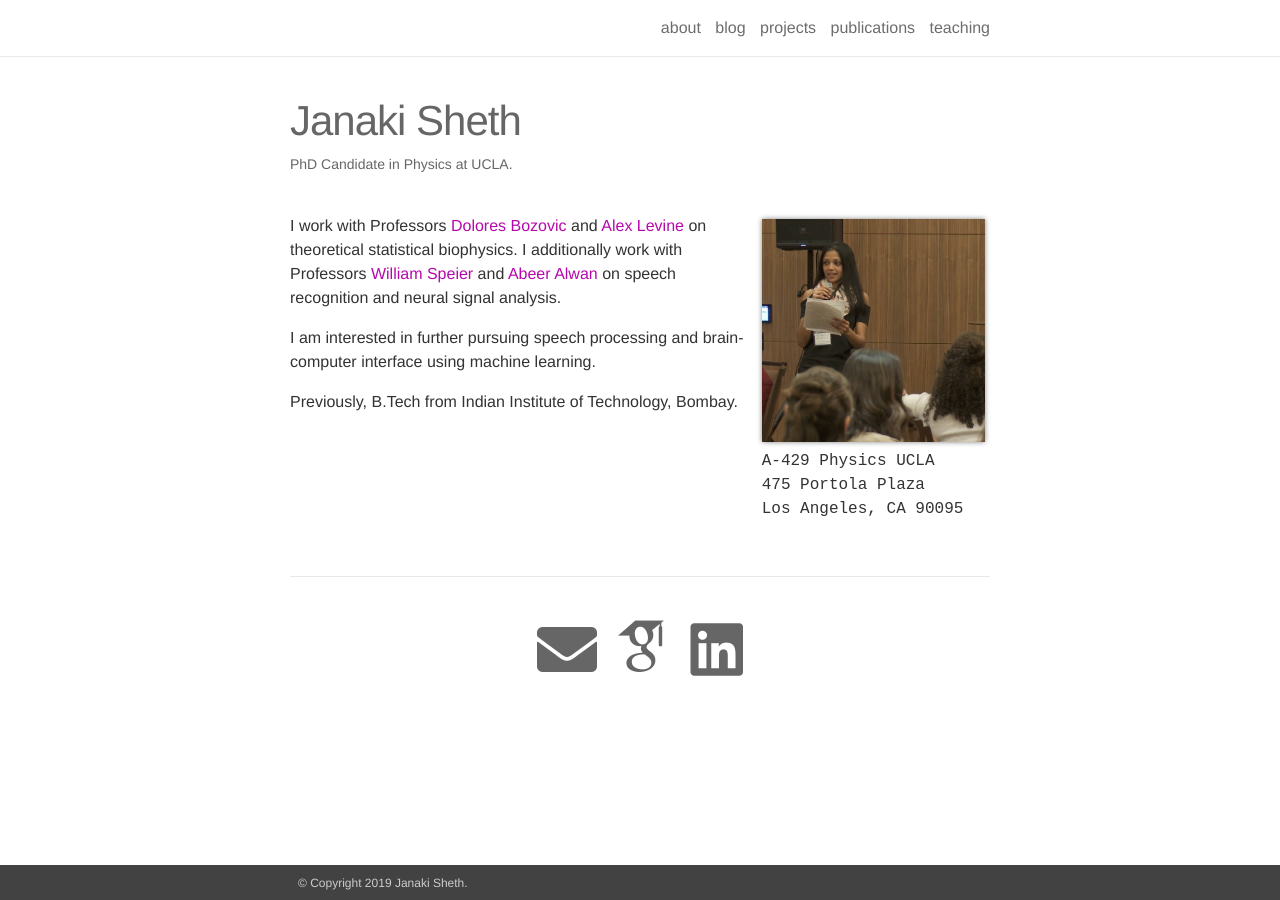
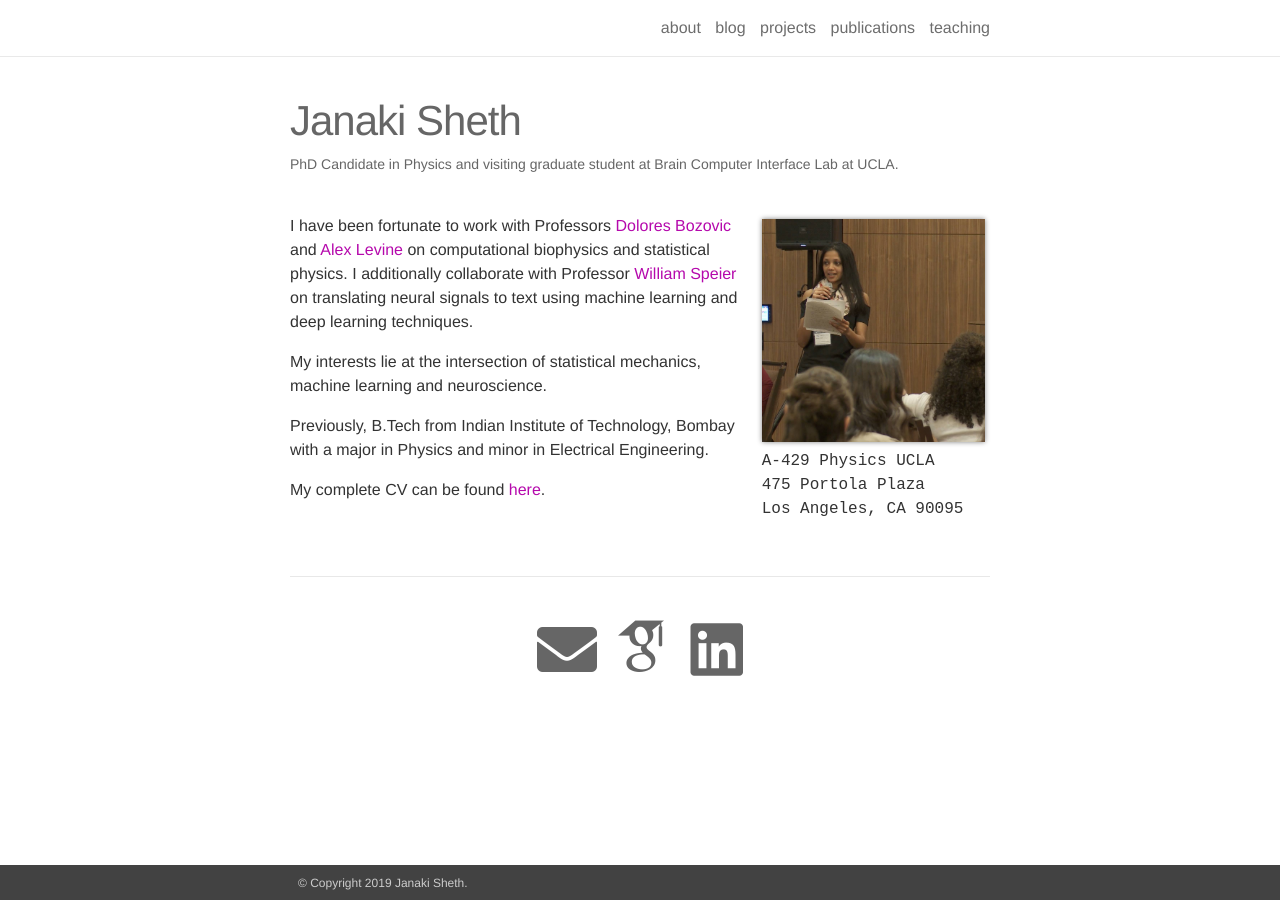
Before and after one commit to JanakiSheth/JanakiSheth.github.io, a Jekyll site: the page built from _pages/about.md, in a window 1280 px wide. Built offline with Jekyll 4.4.1, drawn with Linux system fonts in a browser that asks for light colours; nearby versions of some CDN libraries; some web fonts are replaced.

Commit message:
Amendments 3

```diff
--- a/_pages/about.md
+++ b/_pages/about.md
@@ -2,7 +2,7 @@
 layout: about
 permalink: /
 title:  Janaki Sheth
-description: <a href="">PhD Candidate in Physics at UCLA</a>.
+description: <a href="">PhD Candidate in Physics and visiting graduate student at Brain Computer Interface Lab at UCLA</a>.
 
 profile:
   align: right
@@ -16,8 +16,10 @@ news: false
 social: true
 ---
 
-I work with Professors [Dolores Bozovic](http://www.pa.ucla.edu/directory/dolores-bozovic) and [Alex Levine](http://alevine.chem.ucla.edu/) on theoretical statistical biophysics. I additionally work with Professors [William Speier](https://mii.ucla.edu/people/wspeier/) and [Abeer Alwan](https://www.ee.ucla.edu/abeer-alwan/) on speech recognition and neural signal analysis.
+I have been fortunate to work with Professors [Dolores Bozovic](http://www.pa.ucla.edu/directory/dolores-bozovic) and [Alex Levine](http://alevine.chem.ucla.edu/) on computational biophysics and statistical physics. I additionally collaborate with Professor [William Speier](https://mii.ucla.edu/people/wspeier/) on translating neural signals to text using machine learning and deep learning techniques.
 
-I am interested in further pursuing speech processing and brain-computer interface using machine learning.
+My interests lie at the intersection of statistical mechanics, machine learning and neuroscience.
 
-Previously, B.Tech from Indian Institute of Technology, Bombay.
+Previously, B.Tech from Indian Institute of Technology, Bombay with a major in Physics and minor in Electrical Engineering.
+
+My complete CV can be found [here](https://ucla.academia.edu/janakisheth/CurriculumVitae).
```
Also changed, not shown: _pages/projects.md (+1 -0 lines), _pages/publications.md (+5 -5 lines).
